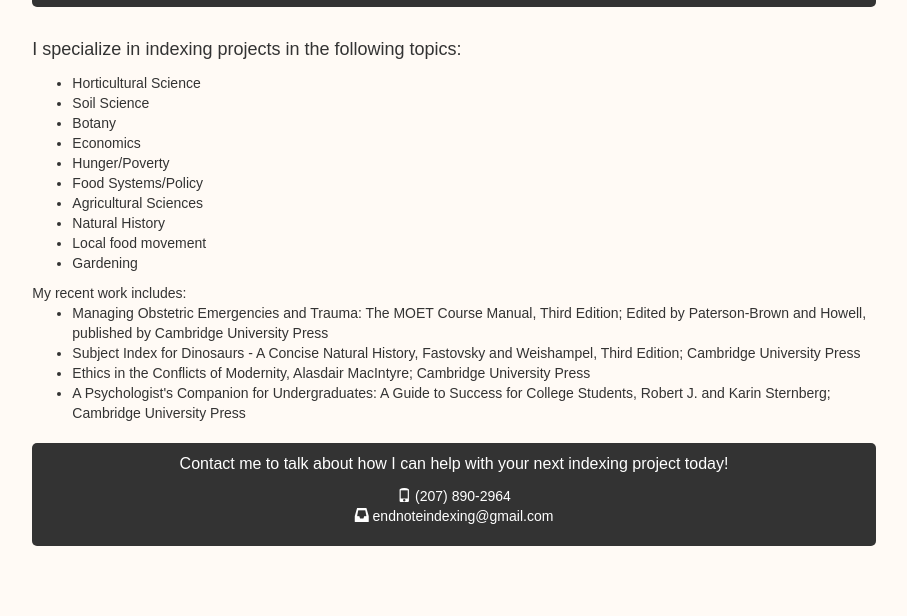
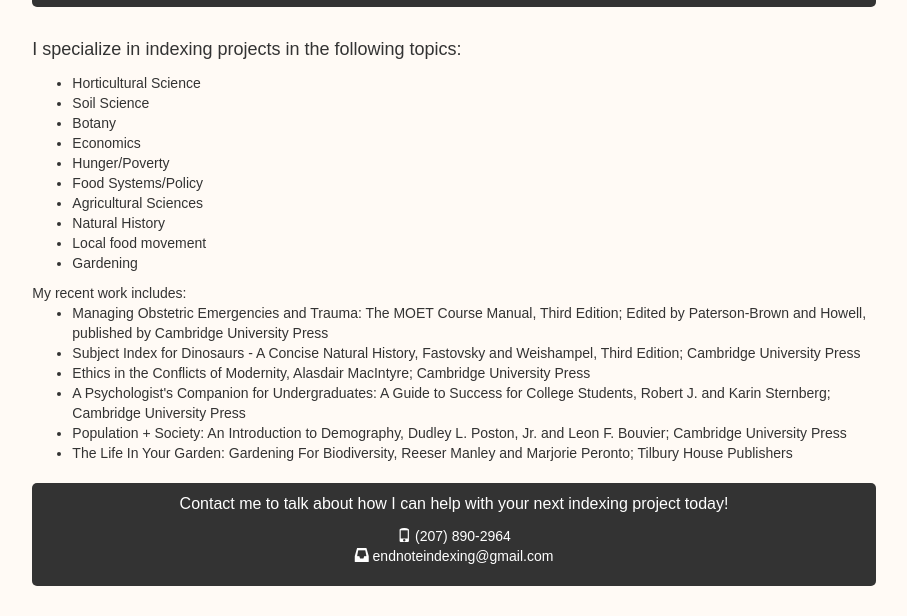
Before and after one commit to barbaramurphy/barbaramurphy.github.io, a website: page index.html in a window 1280 px wide. Shown: the part 724-1340 px from the top of the page, without its empty margins (186-1093 px from the left). Before the commit the page ends 1300 px from the top, so only its background shows below. Drawn offline with nearby package versions, Linux system fonts and the light colour scheme.

Commit message:
Added titles

```diff
--- a/index.html
+++ b/index.html
@@ -65,8 +65,8 @@
                         both with students and adults.
 
                         In 2015 she successfully completed the University of California Berkeley
-                        course, Indexing: Theory and Application. Her résumé can be found <a
-                              href="assets/resume.docx">here.</a>
+                        course, Indexing: Theory and Application. Her résumé can be found
+                        <a href="assets/resume.docx">here.</a>
                         </span>
                     </div>
 
@@ -96,11 +96,15 @@
                             Weishampel, Third Edition; Cambridge University Press</li>
                         <li>Ethics in the Conflicts of Modernity, Alasdair MacIntyre; Cambridge University Press</li>
                         <li>A Psychologist's Companion for Undergraduates: A Guide to Success for College Students, Robert J. and Karin Sternberg; Cambridge University Press</li>
+                        <li>Population + Society: An Introduction to Demography, Dudley L. Poston, Jr. and Leon F. Bouvier; Cambridge University Press</li>
+                        <li>The Life In Your Garden: Gardening For Biodiversity, Reeser Manley and Marjorie Peronto; Tilbury House Publishers</li>
                     </ul>
                 </p>
                 <div class="contact">
-                    <p>Contact me to talk about how I can help with your next indexing project
-                    today!</p>
+                    <p>
+                        Contact me to talk about how I can help with your next indexing project today!
+                    </p>
+
                     <ul>
                         <li>
                             <span class="glyphicon glyphicon-phone"></span>
```
